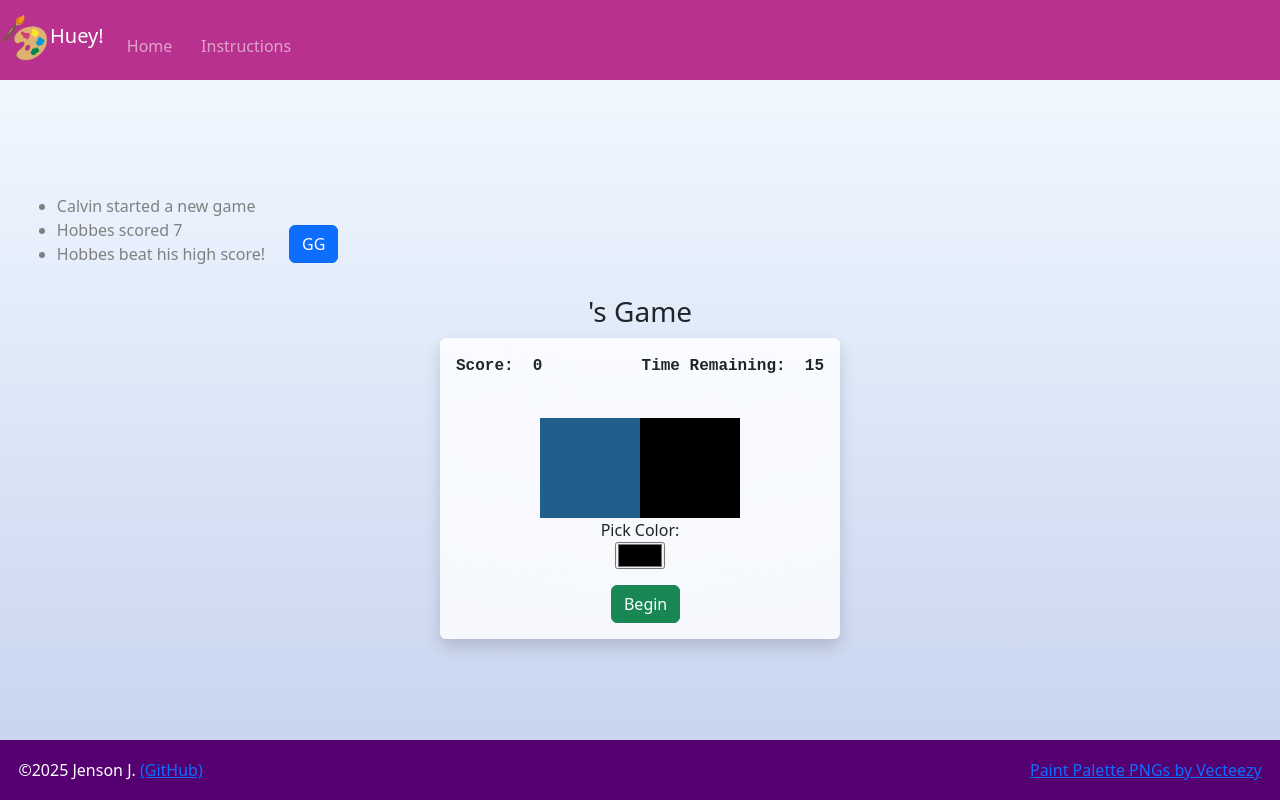
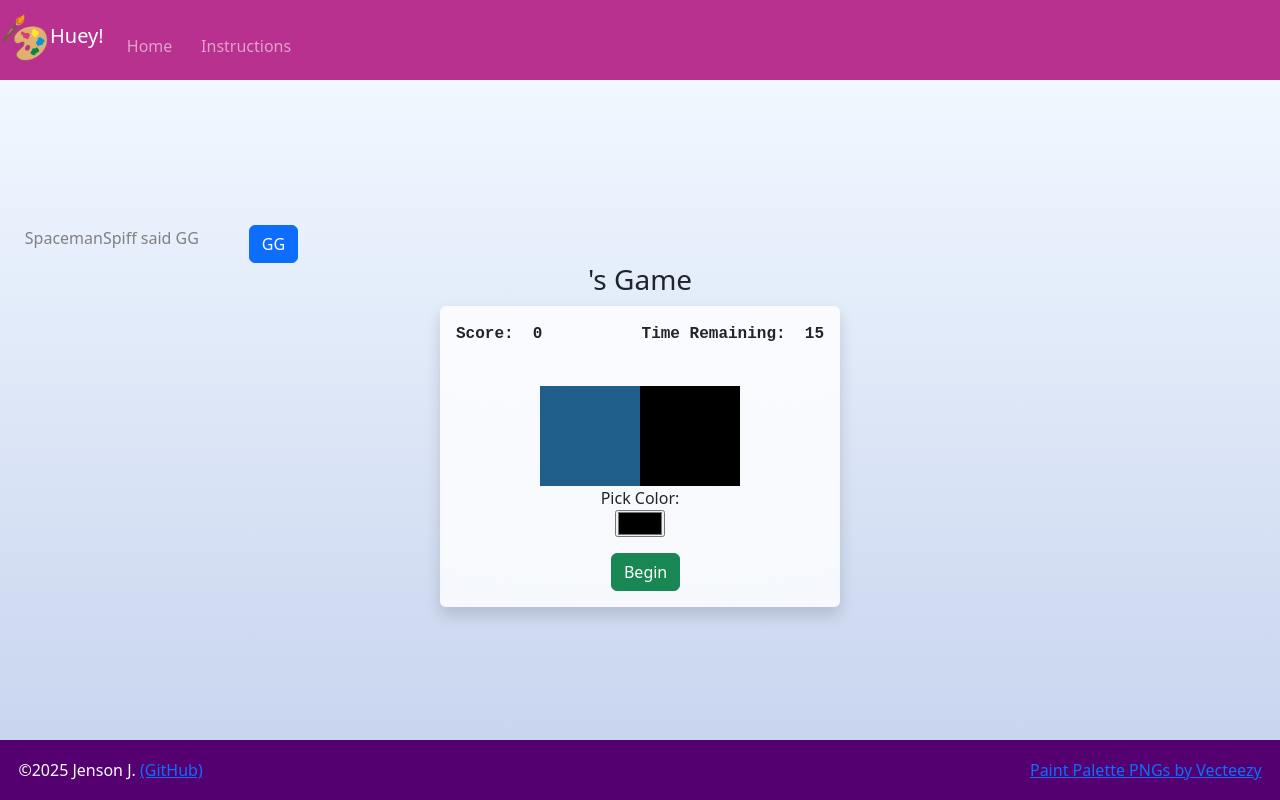
Before and after one commit to fire8811/startup, a React (Vite) app: page /play in a window 1280 px wide. Built offline with nearby package versions, Linux system fonts and the light colour scheme.

Commit message:
add websocket simulation

```diff
--- /dev/null
+++ b/src/play/gg.jsx
@@ -0,0 +1,34 @@
+import React from "react";
+import './play.css';
+
+export function GGnotification({user}){
+    const username = user;
+    const [msg, setMsg] = React.useState('...listening');
+
+    React.useEffect(() => {
+        setInterval(() => {
+            const users = ['Calvin', 'Hobbes', 'SpacemanSpiff', 'SusieDerkins', 'TracerBullet'];
+            const randomUser = users[Math.floor(Math.random() * users.length)];
+            const newMsg = `${randomUser} said GG`;
+            setMsg(newMsg);
+
+        }, 5000);
+    })
+
+    function ggClick(){
+        setMsg(`${username} said GG`)
+    }
+
+
+    return(
+        <div class="row-container">
+            <div className="notification text-start">
+              <div>{msg}</div>
+            </div>
+
+            <div id="btn">
+              <a href="#" className="btn btn-primary" onClick={ggClick}>GG</a>
+            </div>
+          </div>
+    );
+}
--- a/src/play/play.css
+++ b/src/play/play.css
@@ -19,6 +19,7 @@ main {
 .notification {
     margin: .8em;
     color: gray;
+    width: 200px;
 }
 
 .card-body{
--- a/src/play/play.jsx
+++ b/src/play/play.jsx
@@ -1,30 +1,13 @@
 import React from 'react';
-import {Game} from './game'
-import './play.css'
+import {Game} from './game';
+import {GGnotification} from './gg';
+import './play.css';
+
 export function Play({user}){
     return (
         <main className="container-fluid bg-secondary text-center">
-          <div class="row-container">
-
-            <div className="notification text-start">
-              <ul>
-                <li className="player-name"> Calvin started a new game</li>
-                <li className="player-name"> Hobbes scored 7</li>
-                <li className="player-name"> Hobbes beat his high score!</li>
-              </ul>
-            </div>
-
-            <div id="btn">
-              <a href="#" className="btn btn-primary">GG</a>
-            </div>
-
-          </div>
-
-
-
-        <Game user={user}/>
-
-
+          <GGnotification user={user}/>
+          <Game user={user}/>
         </main>
     );
 }
```
